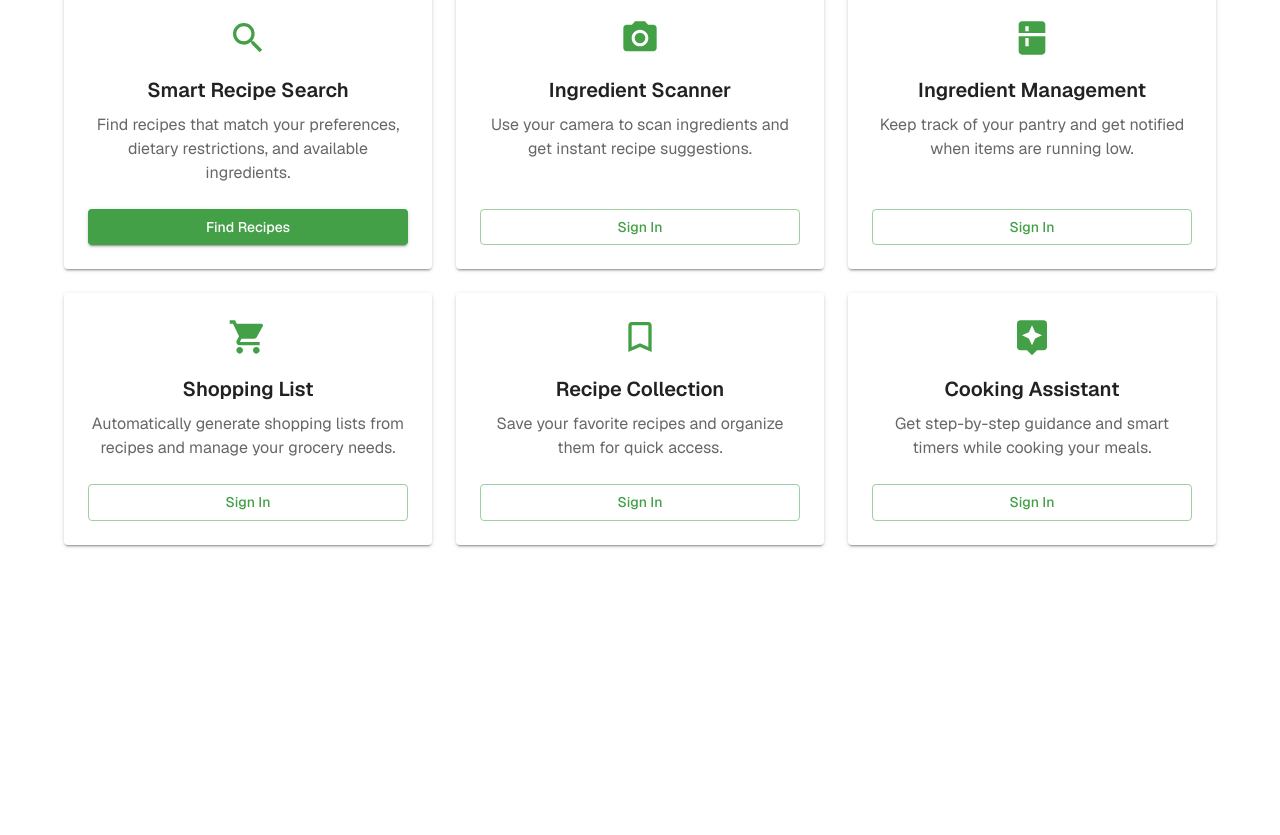
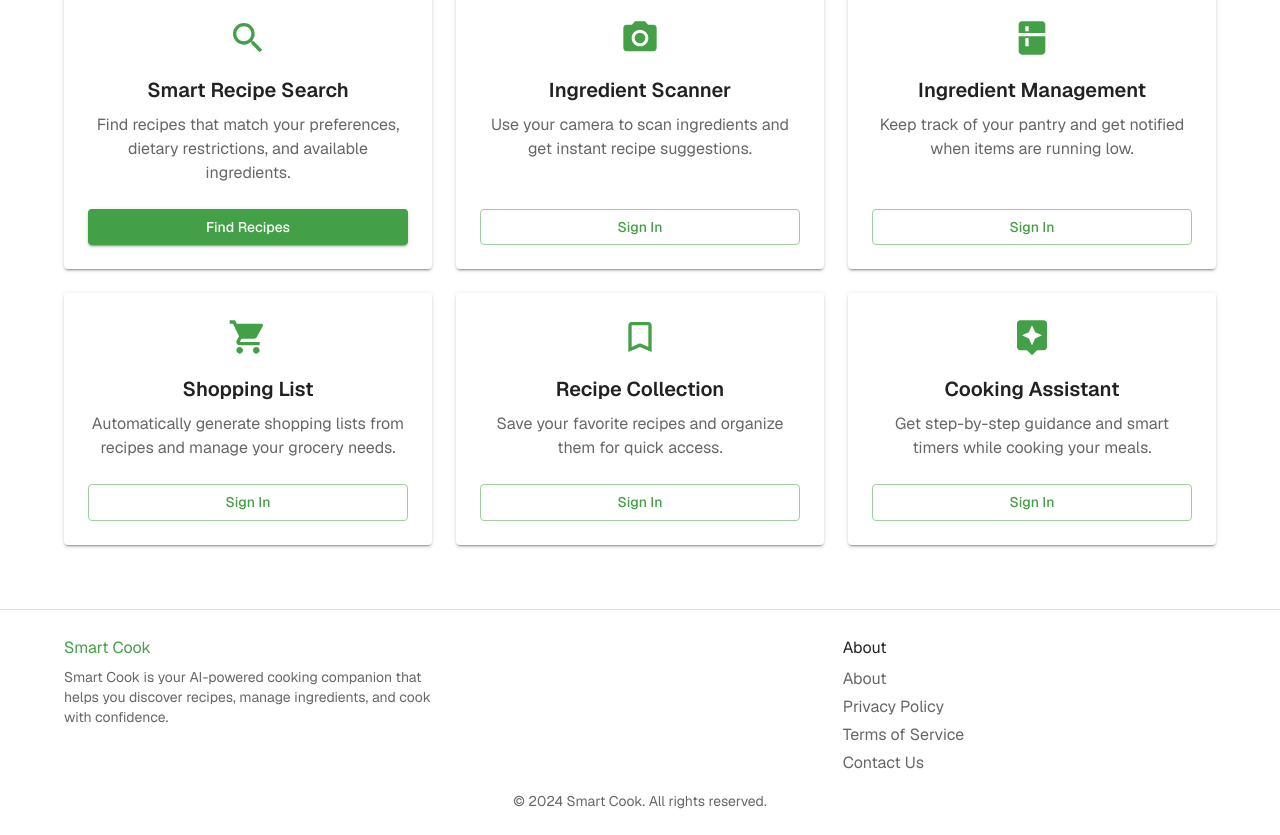
Before and after one commit to anevski-stefan/smart-cook, a Next.js app: page / in a window 1280 px wide. Shown: the part 441-1276 px from the top of the page. Before the commit the page ends 1050 px from the top, so only its background shows below. Built offline with nearby package versions, Linux system fonts and the light colour scheme; no server answers.

Commit message:
implement footer component

```diff
--- a/src/app/auth/login/page.tsx
+++ b/src/app/auth/login/page.tsx
@@ -33,9 +33,16 @@ export default function LoginPage() {
   };
 
   return (
-    <>
+    <Box sx={{ display: 'flex', flexDirection: 'column', minHeight: '100vh' }}>
       <Navbar />
-      <Container maxWidth="sm" sx={{ mt: 4 }}>
+      <Box sx={{
+        flex: 1,
+        display: 'flex',
+        alignItems: 'center',
+        justifyContent: 'center',
+        py: 4
+      }}>
+        <Container maxWidth="sm">
           <Paper sx={{ p: 4 }} elevation={3}>
             <Typography variant="h4" component="h1" gutterBottom align="center">
               {t('common.signIn')}
@@ -94,6 +101,7 @@ export default function LoginPage() {
             </Box>
           </Paper>
         </Container>
-    </>
+      </Box>
+    </Box>
   );
 }
--- a/src/app/auth/verify-email/page.tsx
+++ b/src/app/auth/verify-email/page.tsx
@@ -6,6 +6,7 @@ import { Container, Typography, Paper, Box, CircularProgress, Button } from '@mu
 import { supabase } from '@/utils/supabase-client';
 import { useTranslation } from '@/hooks/useTranslation';
 import Navbar from '@/components/Navbar';
+import Footer from '@/components/Footer';
 
 export default function VerifyEmail() {
   const router = useRouter();
@@ -91,10 +92,14 @@ export default function VerifyEmail() {
   }, [router, params, status, t]);
 
   return (
-    <>
+    <Box sx={{
+      display: 'flex',
+      flexDirection: 'column',
+      minHeight: '100vh'
+    }}>
       <Navbar />
-      <Container maxWidth="sm">
-        <Box sx={{ mt: 8 }}>
+      <Container maxWidth="sm" sx={{ flex: 1 }}>
+        <Box sx={{ mt: 8, mb: 8 }}>
           <Paper elevation={3} sx={{ p: 4, textAlign: 'center' }}>
             {status === 'check-email' ? (
               <>
@@ -142,6 +147,7 @@ export default function VerifyEmail() {
           </Paper>
         </Box>
       </Container>
-    </>
+      <Footer />
+    </Box>
   );
 }
--- a/src/app/layout.tsx
+++ b/src/app/layout.tsx
@@ -2,6 +2,7 @@ import type { Metadata } from "next";
 import { Geist } from 'next/font/google';
 import "./globals.css";
 import Providers from '@/components/Providers';
+import Footer from '@/components/Footer';
 
 const geist = Geist({ subsets: ['latin'] });
 
@@ -19,7 +20,12 @@ export default function RootLayout({
     <html lang="en" className={geist.className}>
       <body>
         <Providers>
-          {children}
+          <div style={{ display: 'flex', flexDirection: 'column', minHeight: '100vh' }}>
+            <div style={{ flex: 1 }}>
+              {children}
+            </div>
+            <Footer />
+          </div>
         </Providers>
       </body>
     </html>
--- /dev/null
+++ b/src/components/Footer.tsx
@@ -0,0 +1,61 @@
+'use client';
+
+import { Box, Container, Grid, Link, Typography, useTheme } from '@mui/material';
+import { useTranslation } from '@/hooks/useTranslation';
+
+export default function Footer() {
+  const { t } = useTranslation();
+  const theme = useTheme();
+
+  return (
+    <Box
+      component="footer"
+      sx={{
+        backgroundColor: theme.palette.background.paper,
+        py: 3,
+        mt: 'auto',
+        borderTop: `1px solid ${theme.palette.divider}`,
+      }}
+    >
+      <Container maxWidth="lg">
+        <Grid container spacing={2} justifyContent="space-between">
+          <Grid item xs={12} md={4}>
+            <Typography variant="subtitle1" color="primary" gutterBottom>
+              Smart Cook
+            </Typography>
+            <Typography variant="body2" color="text.secondary">
+              {t('footer.description')}
+            </Typography>
+          </Grid>
+          <Grid item xs={12} md={4}>
+            <Typography variant="subtitle1" color="text.primary" gutterBottom>
+              {t('footer.links.about')}
+            </Typography>
+            <Box sx={{ display: 'flex', flexDirection: 'column', gap: 0.5 }}>
+              <Link href="/about" color="text.secondary" underline="hover">
+                {t('footer.links.about')}
+              </Link>
+              <Link href="/privacy" color="text.secondary" underline="hover">
+                {t('footer.links.privacy')}
+              </Link>
+              <Link href="/terms" color="text.secondary" underline="hover">
+                {t('footer.links.terms')}
+              </Link>
+              <Link href="/contact" color="text.secondary" underline="hover">
+                {t('footer.links.contact')}
+              </Link>
+            </Box>
+          </Grid>
+        </Grid>
+        <Typography
+          variant="body2"
+          color="text.secondary"
+          align="center"
+          sx={{ mt: 2 }}
+        >
+          {t('footer.copyright')}
+        </Typography>
+      </Container>
+    </Box>
+  );
+}
--- a/src/translations/de.ts
+++ b/src/translations/de.ts
@@ -241,4 +241,14 @@ export const de = {
       ounces: "Unzen",
     },
   },
+  footer: {
+    copyright: "© 2024 Smart Cook. Alle Rechte vorbehalten.",
+    links: {
+      about: "Über uns",
+      privacy: "Datenschutzerklärung",
+      terms: "Nutzungsbedingungen",
+      contact: "Kontakt"
+    },
+    description: "Smart Cook ist Ihr KI-gestützter Kochassistent, der Ihnen hilft, Rezepte zu entdecken, Zutaten zu verwalten und mit Selbstvertrauen zu kochen."
+  },
 } as const;
--- a/src/translations/en.ts
+++ b/src/translations/en.ts
@@ -240,4 +240,14 @@ export const en = {
       ounces: "ounces",
     },
   },
+  footer: {
+    copyright: "© 2024 Smart Cook. All rights reserved.",
+    links: {
+      about: "About",
+      privacy: "Privacy Policy",
+      terms: "Terms of Service",
+      contact: "Contact Us"
+    },
+    description: "Smart Cook is your AI-powered cooking companion that helps you discover recipes, manage ingredients, and cook with confidence."
+  },
 } as const;
--- a/src/translations/es.ts
+++ b/src/translations/es.ts
@@ -241,4 +241,14 @@ export const es = {
       ounces: "onzas",
     },
   },
+  footer: {
+    copyright: "© 2024 Smart Cook. Todos los derechos reservados.",
+    links: {
+      about: "Acerca de",
+      privacy: "Política de Privacidad",
+      terms: "Términos de Servicio",
+      contact: "Contáctenos"
+    },
+    description: "Smart Cook es tu compañero de cocina impulsado por IA que te ayuda a descubrir recetas, gestionar ingredientes y cocinar con confianza."
+  },
 } as const;
--- a/src/translations/fr.ts
+++ b/src/translations/fr.ts
@@ -241,4 +241,14 @@ export const fr = {
       ounces: "onces",
     },
   },
+  footer: {
+    copyright: "© 2024 Smart Cook. Tous droits réservés.",
+    links: {
+      about: "À propos",
+      privacy: "Politique de Confidentialité",
+      terms: "Conditions d'Utilisation",
+      contact: "Contactez-nous"
+    },
+    description: "Smart Cook est votre assistant de cuisine alimenté par l'IA qui vous aide à découvrir des recettes, gérer vos ingrédients et cuisiner en toute confiance."
+  },
 } as const;
```
Lines whose indentation alone changed are shown as unchanged.
